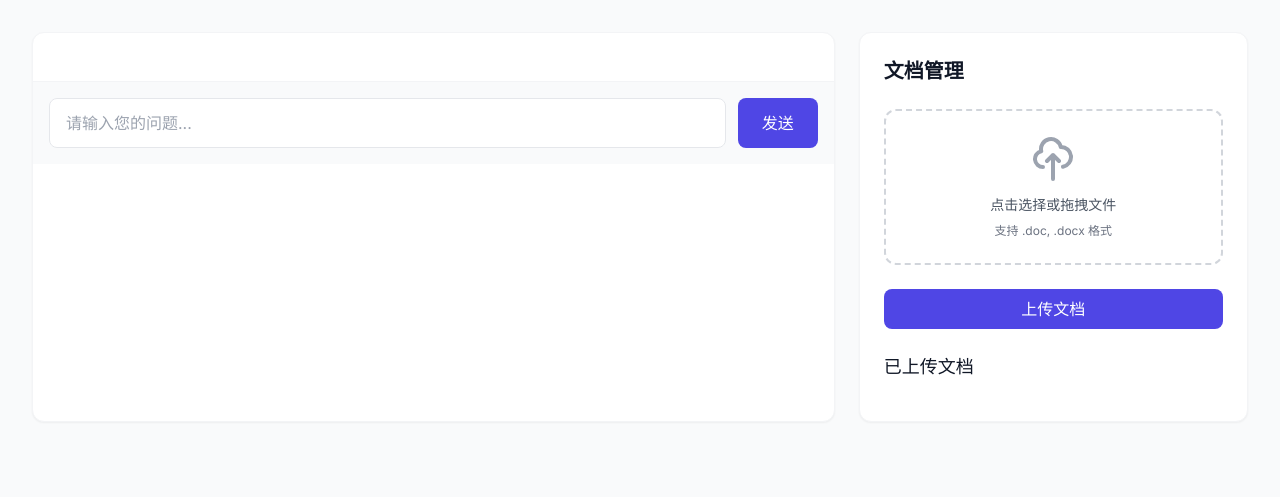
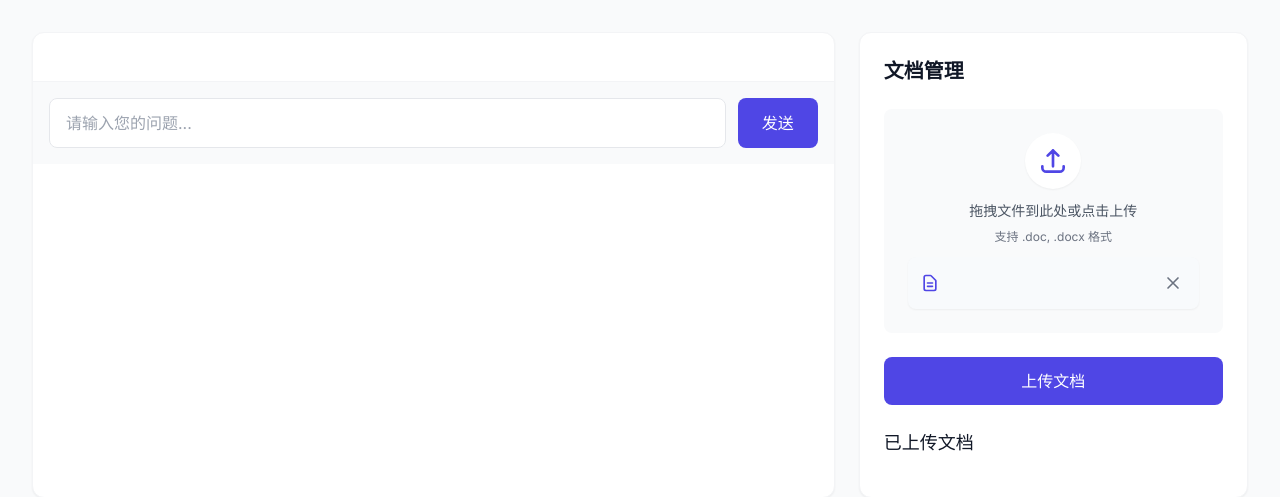
Before and after one commit to beholder91/rag_system, a Flask app: page / in a window 1280 px wide. Shown: the part 100-597 px from the top of the page. Run offline with Flask 3, Linux system fonts and the light colour scheme; data that the repository does not hold is empty.

Commit message:
增加选择文件后的删除功能

```diff
--- a/templates/index.html
+++ b/templates/index.html
@@ -26,10 +26,23 @@
         .file-item { transition: transform 0.2s; }
         .file-item:hover { transform: translateX(4px); }
 
-        .upload-area { transition: all 0.3s ease; }
-        .upload-area:hover {
-            border-color: #6366f1;
+        .upload-area {
+            transition: all 0.3s ease;
+        }
+
+        .upload-area:hover, .upload-area.drag-over {
             background: #f1f5f9;
+        }
+
+        .file-preview {
+            background: #f8fafc;
+            border-radius: 8px;
+            padding: 12px;
+            margin-top: 12px;
+            display: flex;
+            align-items: center;
+            justify-content: space-between;
+            box-shadow: 0 1px 2px rgba(0,0,0,0.05);
         }
     </style>
 </head>
@@ -65,22 +78,41 @@
                 <h2 class="text-xl font-semibold text-gray-900 mb-6">文档管理</h2>
 
                 <div class="space-y-6">
-                    <div class="upload-area p-6 border-2 border-dashed border-gray-300 rounded-xl text-center">
-                        <input type="file" id="fileInput" class="hidden" accept=".doc,.docx">
-                        <label for="fileInput" class="cursor-pointer">
-                            <div class="mx-auto w-12 h-12 mb-3">
-                                <svg class="w-full h-full text-gray-400" fill="none" stroke="currentColor" viewBox="0 0 24 24">
+                    <!-- 上传区域 -->
+                    <div class="upload-area p-6 bg-gray-50 rounded-lg">
+                        <input type="file" id="fileInput" class="hidden" accept=".doc,.docx" onchange="updateFileDisplay()">
+                        <div id="uploadContent" class="text-center">
+                            <label for="fileInput" class="cursor-pointer inline-flex flex-col items-center w-full">
+                                <div class="p-3 bg-white rounded-full shadow-sm mb-3 inline-flex">
+                                    <svg class="w-8 h-8 text-indigo-600" fill="none" stroke="currentColor" viewBox="0 0 24 24">
+                                        <path stroke-linecap="round" stroke-linejoin="round" stroke-width="2"
+                                              d="M4 16v1a3 3 0 003 3h10a3 3 0 003-3v-1m-4-8l-4-4m0 0L8 8m4-4v12"/>
+                                    </svg>
+                                </div>
+                                <span class="text-sm font-medium text-gray-600">拖拽文件到此处或点击上传</span>
+                                <span class="mt-2 text-xs text-gray-500">支持 .doc, .docx 格式</span>
+                            </label>
+                        </div>
+                        <!-- 文件预览区域 -->
+                        <div id="selectedFile" class="hidden file-preview">
+                            <div class="flex items-center space-x-3">
+                                <svg class="w-5 h-5 text-indigo-600" fill="none" stroke="currentColor" viewBox="0 0 24 24">
                                     <path stroke-linecap="round" stroke-linejoin="round" stroke-width="2"
-                                          d="M7 16a4 4 0 01-.88-7.903A5 5 0 1115.9 6L16 6a5 5 0 011 9.9M15 13l-3-3m0 0l-3 3m3-3v12"/>
+                                          d="M9 12h6m-6 4h6m2 5H7a2 2 0 01-2-2V5a2 2 0 012-2h5.586a1 1 0 01.707.293l5.414 5.414a1 1 0 01.293.707V19a2 2 0 01-2 2z"/>
                                 </svg>
+                                <span class="text-sm text-gray-700 truncate max-w-[200px]"></span>
                             </div>
-                            <div class="text-sm text-gray-600">点击选择或拖拽文件</div>
-                            <div class="mt-2 text-xs text-gray-500">支持 .doc, .docx 格式</div>
-                        </label>
+                            <button onclick="clearFileSelection(event)"
+                                    class="p-1 hover:bg-gray-200 rounded-full transition-colors">
+                                <svg class="w-5 h-5 text-gray-500 hover:text-gray-700" fill="none" stroke="currentColor" viewBox="0 0 24 24">
+                                    <path stroke-linecap="round" stroke-linejoin="round" stroke-width="2" d="M6 18L18 6M6 6l12 12"/>
+                                </svg>
+                            </button>
+                        </div>
                     </div>
 
                     <button onclick="uploadFile()"
-                            class="w-full py-2 px-4 bg-indigo-600 hover:bg-indigo-700 text-white rounded-lg transition-colors">
+                            class="w-full py-3 bg-indigo-600 hover:bg-indigo-700 text-white rounded-lg transition-colors font-medium">
                         上传文档
                     </button>
 
@@ -94,6 +126,36 @@
     </div>
 
     <script>
+        function updateFileDisplay() {
+            const fileInput = document.getElementById('fileInput');
+            const selectedFile = document.getElementById('selectedFile');
+            const uploadContent = document.getElementById('uploadContent');
+            const fileNameSpan = selectedFile.querySelector('span');
+
+            if (fileInput.files.length > 0) {
+                fileNameSpan.textContent = fileInput.files[0].name;
+                selectedFile.classList.remove('hidden');
+                uploadContent.classList.add('hidden');
+            } else {
+                selectedFile.classList.add('hidden');
+                uploadContent.classList.remove('hidden');
+            }
+        }
+
+        function clearFileSelection(event) {
+            event.preventDefault();
+            event.stopPropagation();
+            const fileInput = document.getElementById('fileInput');
+            const selectedFile = document.getElementById('selectedFile');
+            const uploadContent = document.getElementById('uploadContent');
+            const fileNameSpan = selectedFile.querySelector('span');
+
+            fileInput.value = '';
+            fileNameSpan.textContent = '';
+            selectedFile.classList.add('hidden');
+            uploadContent.classList.remove('hidden');
+        }
+
         function loadFiles() {
             fetch('/api/files')
                 .then(response => response.json())
@@ -101,7 +163,7 @@
                     const fileList = document.getElementById('fileList');
                     fileList.innerHTML = files.map(file => `
                         <div class="file-item flex items-center p-3 hover:bg-gray-50 rounded-lg">
-                            <svg class="w-5 h-5 text-gray-400 mr-3" fill="none" stroke="currentColor" viewBox="0 0 24 24">
+                            <svg class="w-5 h-5 text-indigo-400 mr-3" fill="none" stroke="currentColor" viewBox="0 0 24 24">
                                 <path stroke-linecap="round" stroke-linejoin="round" stroke-width="2"
                                       d="M9 12h6m-6 4h6m2 5H7a2 2 0 01-2-2V5a2 2 0 012-2h5.586a1 1 0 01.707.293l5.414 5.414a1 1 0 01.293.707V19a2 2 0 01-2 2z"/>
                             </svg>
@@ -112,7 +174,7 @@
                 .catch(error => {
                     console.error('加载文件列表失败:', error);
                     const fileList = document.getElementById('fileList');
-                    fileList.innerHTML = '<div class="text-red-500 text-sm">加载文件列表失败</div>';
+                    fileList.innerHTML = '<div class="text-red-500 text-sm p-3">加载文件列表失败</div>';
                 });
         }
 
@@ -136,6 +198,7 @@
                 alert(result.message || '上传成功');
                 loadFiles();
                 fileInput.value = '';
+                updateFileDisplay();
             })
             .catch(error => {
                 alert('上传失败: ' + error);
@@ -209,8 +272,6 @@
             messageDiv.classList.add('animate__animated', 'animate__fadeInUp');
         }
 
-        window.onload = loadFiles;
-
         // 拖拽上传支持
         const uploadArea = document.querySelector('.upload-area');
         ['dragenter', 'dragover', 'dragleave', 'drop'].forEach(eventName => {
@@ -231,11 +292,11 @@
         });
 
         function highlight(e) {
-            uploadArea.classList.add('border-indigo-500', 'bg-indigo-50');
+            uploadArea.classList.add('drag-over');
         }
 
         function unhighlight(e) {
-            uploadArea.classList.remove('border-indigo-500', 'bg-indigo-50');
+            uploadArea.classList.remove('drag-over');
         }
 
         uploadArea.addEventListener('drop', handleDrop, false);
@@ -245,7 +306,11 @@
             const files = dt.files;
             const fileInput = document.getElementById('fileInput');
             fileInput.files = files;
+            updateFileDisplay();
         }
+
+        // 初始加载文件列表
+        window.onload = loadFiles;
     </script>
 </body>
 </html>
```
